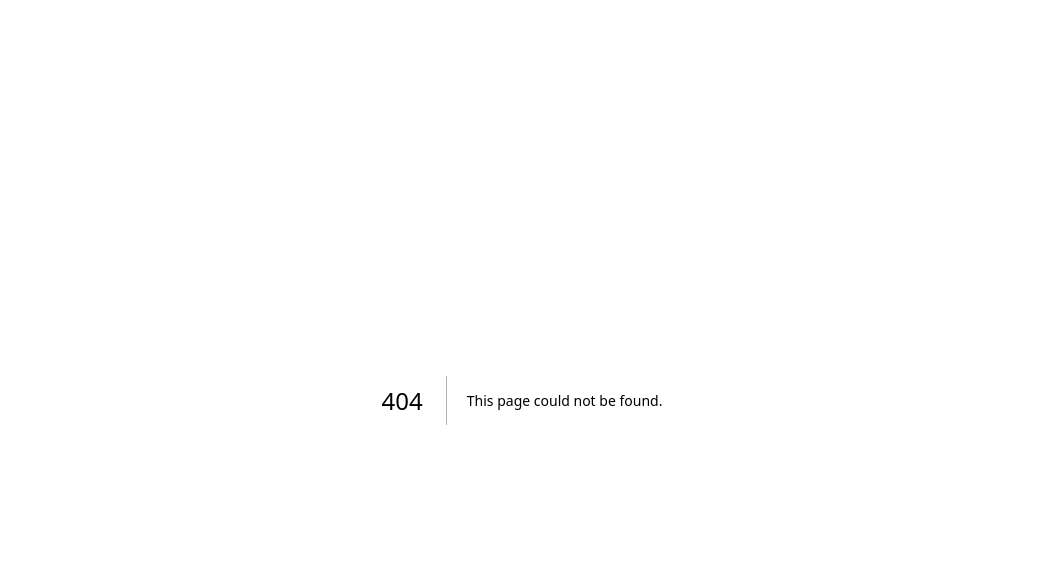
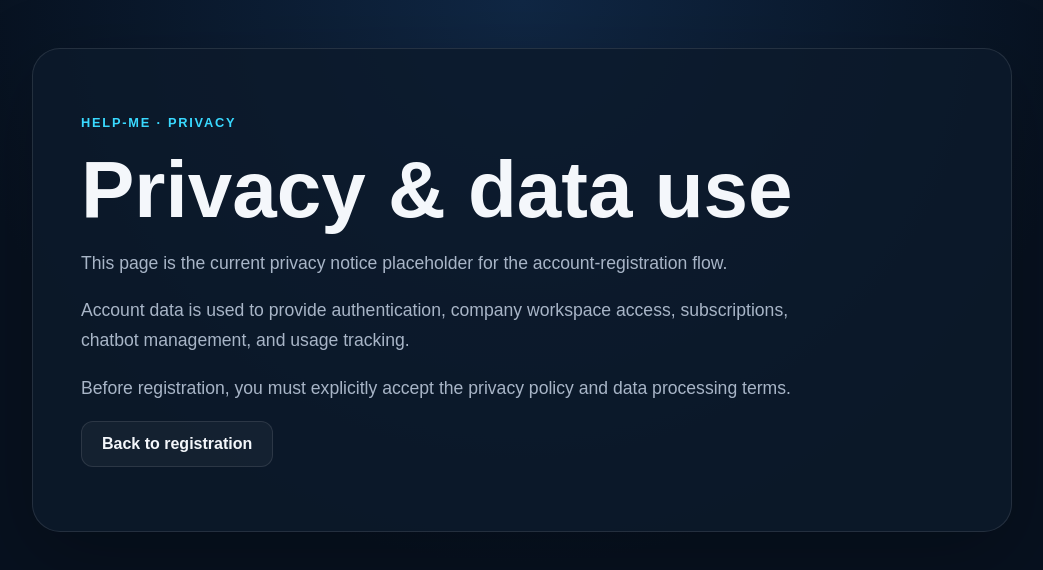
Before and after one commit to saiedahm/HELP-ME, a Next.js app: page /privacy in a window 1280 px wide. Before the commit this address had no page. Shown: the top 570 px of the page, without its empty margins (118-1161 px from the left). Built offline with nearby package versions, Linux system fonts and the light colour scheme.

Commit message:
feat(auth): add app/privacy/page.tsx

```diff
--- /dev/null
+++ b/app/privacy/page.tsx
@@ -0,0 +1,16 @@
+import Link from "next/link";
+
+export default function PrivacyPage() {
+  return (
+    <main className="page">
+      <section className="panel">
+        <div className="badge">HELP-ME · Privacy</div>
+        <h1>Privacy & data use</h1>
+        <p>This page is the current privacy notice placeholder for the account-registration flow.</p>
+        <p>Account data is used to provide authentication, company workspace access, subscriptions, chatbot management, and usage tracking.</p>
+        <p>Before registration, you must explicitly accept the privacy policy and data processing terms.</p>
+        <Link className="button" href="/register">Back to registration</Link>
+      </section>
+    </main>
+  );
+}
```
